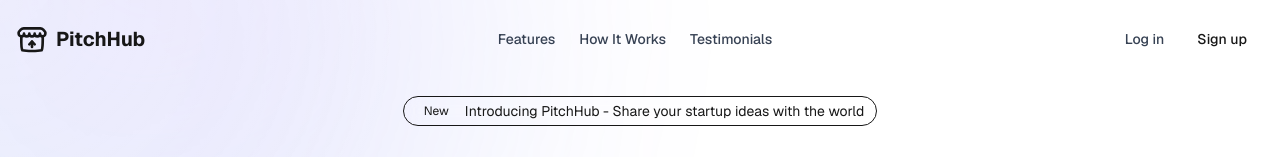
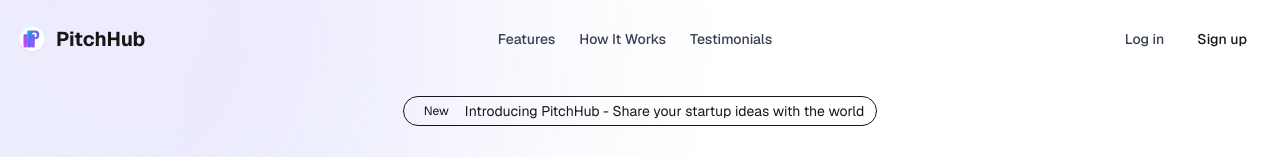
Before and after one commit to Guheil/pitch-hub, a Next.js app: page / in a window 1280 px wide. Shown: the top 157 px of the page. Built offline with nearby package versions, Linux system fonts and the light colour scheme.

Commit message:
updated the logo

```diff
--- a/src/app/layout.tsx
+++ b/src/app/layout.tsx
@@ -16,6 +16,14 @@ export const metadata: Metadata = {
   title: "PitchHub - Startup Idea Submission Platform",
   description: "A platform where users can submit their startup ideas with a pitch video, and others can view submissions.",
   keywords: ["startup", "pitch", "ideas", "entrepreneurs", "investors"],
+  icons: {
+    icon: [
+      { url: '/favicon.svg' },
+    ],
+    apple: [
+      { url: '/logo.svg' },
+    ],
+  },
 };
 
 export default function RootLayout({
--- a/src/components/home/footer.tsx
+++ b/src/components/home/footer.tsx
@@ -2,8 +2,9 @@
 
 import React from "react";
 import Link from "next/link";
+import Image from "next/image";
 import { cn } from "@/lib/utils";
-import { IconBrandItch, IconBrandTwitter, IconBrandLinkedin, IconBrandInstagram } from "@tabler/icons-react";
+import { IconBrandTwitter, IconBrandLinkedin, IconBrandInstagram } from "@tabler/icons-react";
 
 interface FooterProps {
   className?: string;
@@ -58,7 +59,9 @@ export const Footer: React.FC<FooterProps> = ({ className }) => {
         <div className="grid grid-cols-1 md:grid-cols-2 lg:grid-cols-5 gap-8">
           <div className="lg:col-span-2">
             <Link href="/" className="flex items-center gap-2 mb-4">
-              <IconBrandItch size={32} className="text-foreground" />
+              <div className="relative w-8 h-8">
+                <Image src="/logo.svg" alt="PitchHub Logo" width={32} height={32} />
+              </div>
               <span className="text-xl font-bold">PitchHub</span>
             </Link>
             <p className="text-gray-600 dark:text-gray-400 mb-6 max-w-md">
--- a/src/components/home/navbar.tsx
+++ b/src/components/home/navbar.tsx
@@ -2,9 +2,10 @@
 
 import React, { useState, useEffect } from "react";
 import Link from "next/link";
+import Image from "next/image";
 import { motion, AnimatePresence } from "framer-motion";
 import { cn } from "@/lib/utils";
-import { IconBrandItch, IconMenu2, IconX } from "@tabler/icons-react";
+import { IconMenu2, IconX } from "@tabler/icons-react";
 
 interface NavbarProps {
   className?: string;
@@ -53,7 +54,9 @@ export const Navbar: React.FC<NavbarProps> = ({ className }) => {
     >
       <div className="max-w-7xl mx-auto px-4 flex items-center justify-between">
         <Link href="/" className="flex items-center gap-2 relative z-20">
-          <IconBrandItch size={32} className="text-foreground" />
+          <div className="relative w-8 h-8">
+            <Image src="/logo.svg" alt="PitchHub Logo" width={32} height={32} />
+          </div>
           <span className="text-xl font-bold">PitchHub</span>
         </Link>
 
--- a/src/components/ui/splash-screen.tsx
+++ b/src/components/ui/splash-screen.tsx
@@ -1,9 +1,10 @@
 "use client";
 
 import React, { useEffect, useState } from "react";
+import Image from "next/image";
 import { motion, AnimatePresence, Variants } from "framer-motion";
 import { cn } from "@/lib/utils";
-import { IconBrandItch, IconRocket, IconBulb, IconPresentation } from "@tabler/icons-react";
+import { IconRocket, IconBulb, IconPresentation } from "@tabler/icons-react";
 import AnimatedGradientBackground from "./animated-gradient-background";
 import Spotlight from "./spotlight";
 import Card3d from "./3d-card";
@@ -270,7 +271,15 @@ export const SplashScreen: React.FC<SplashScreenProps> = ({
                         animate={{ scale: 1, opacity: 1, rotateZ: 0 }}
                         transition={{ delay: 0.3, duration: 0.8, type: "spring" }}
                       >
-                        <IconBrandItch size={80} className="drop-shadow-lg" />
+                        <div className="relative w-20 h-20">
+                          <Image
+                            src="/logo.svg"
+                            alt="PitchHub Logo"
+                            width={80}
+                            height={80}
+                            className="drop-shadow-lg"
+                          />
+                        </div>
                       </motion.div>
                     </div>
                   </motion.div>
```
Also changed, not shown: public/favicon.svg (added), public/logo.svg (added).
